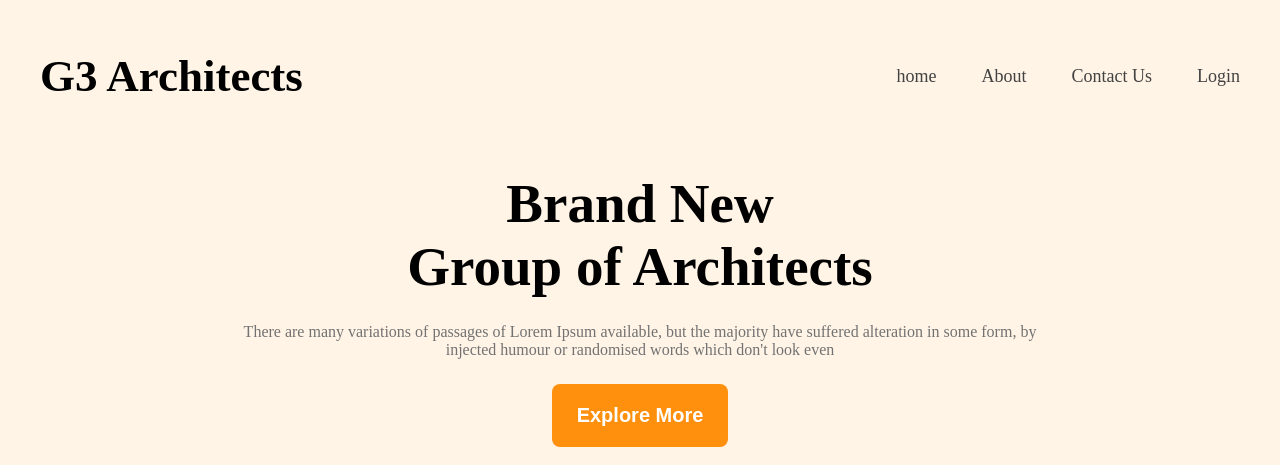
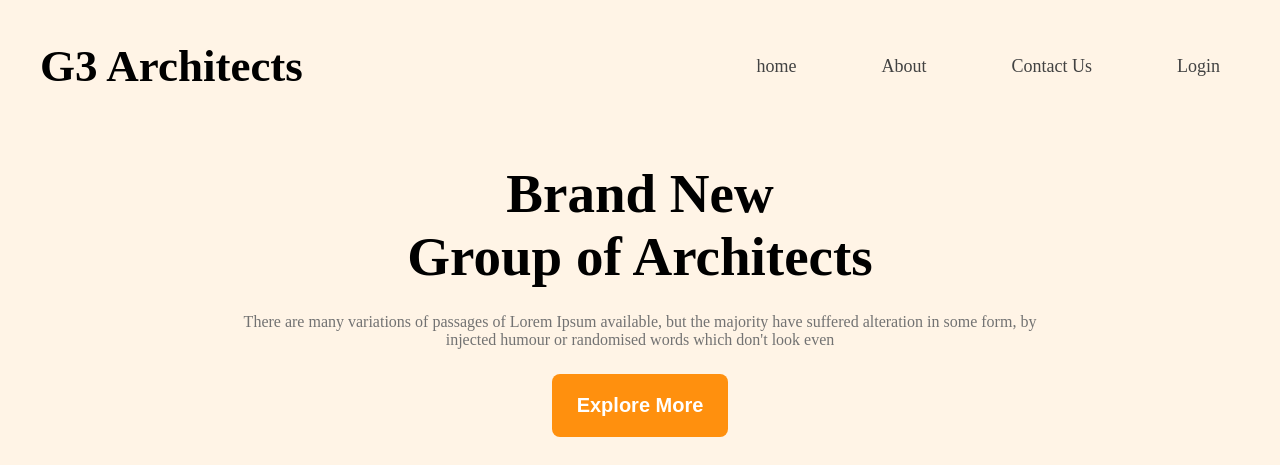
Before and after one commit to dev-nirob1/g3-architects, a plain HTML site: page index.html in a window 1280 px wide. Shown: the top 465 px of the page. Drawn offline with Linux system fonts and the light colour scheme.

Commit message:
some hover affect and here you go

```diff
--- a/style.css
+++ b/style.css
@@ -40,7 +40,7 @@ header {
     display: flex;
     justify-content: space-between;
     align-items: center;
-    padding: 50px 0;
+    padding: 40px 0 50px 0;
 }
 
 .nav-header {
@@ -55,6 +55,12 @@ header {
 
 .nav ul li {
     margin-left: 45px;
+    padding: 10px 20px;
+    border-radius: 5px;
+}
+
+.nav ul li:hover{
+background-color: #FF900E;
 }
 
 .nav ul li a {
```
